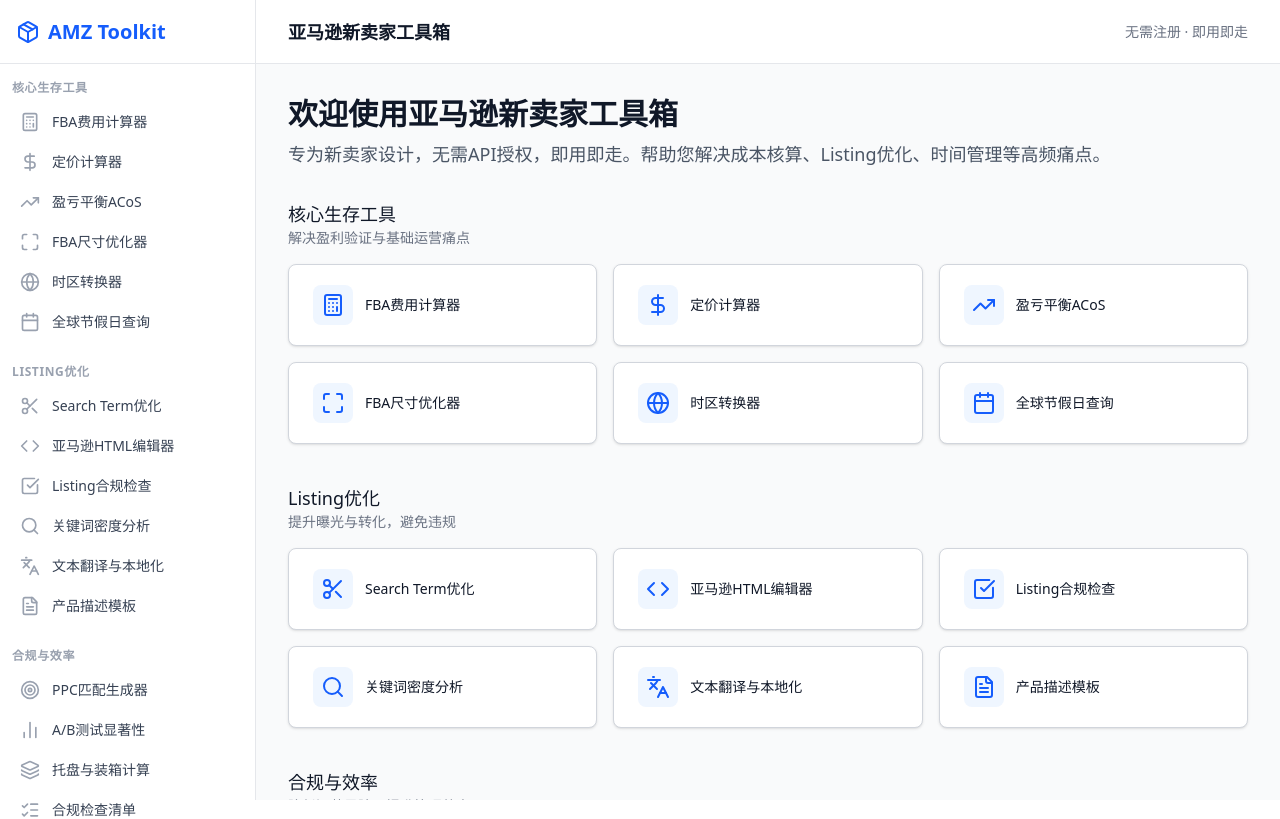
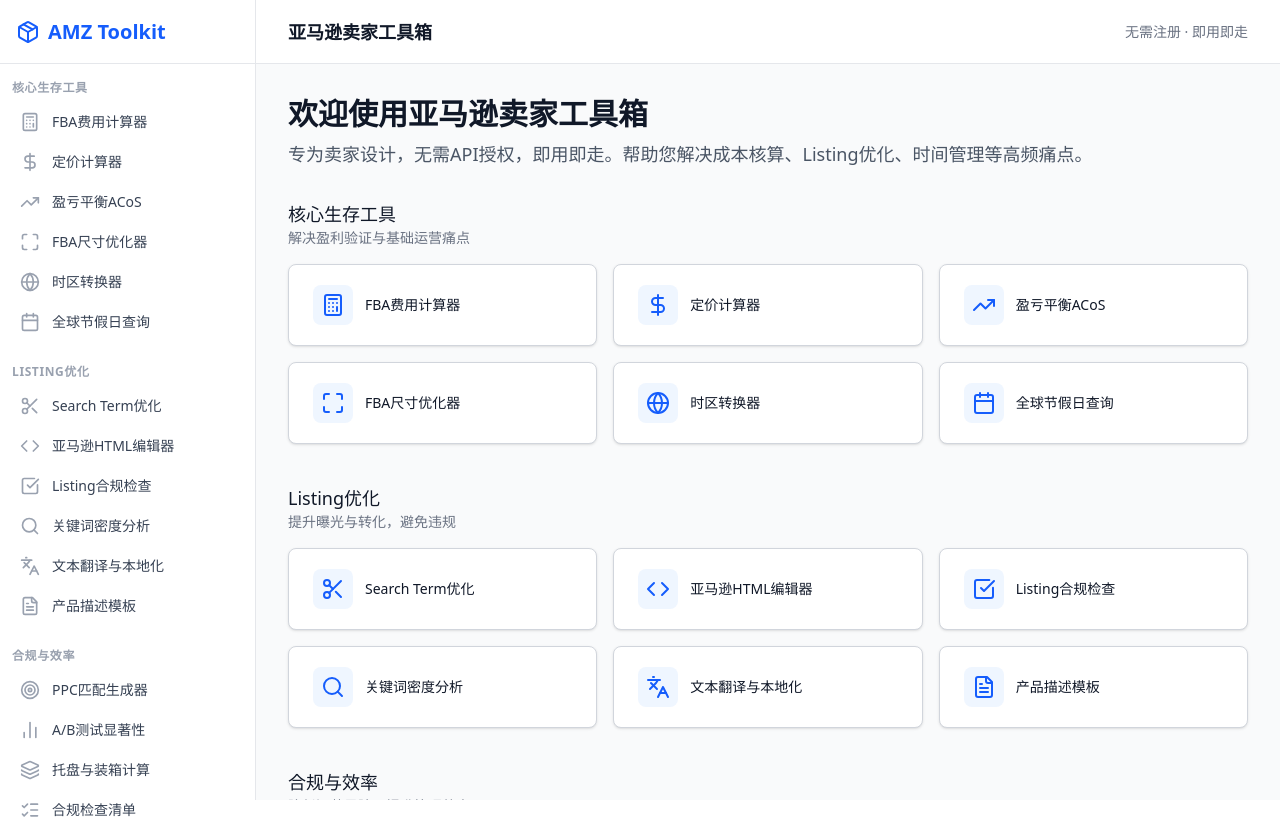
Before and after one commit to roy03105678-boop/amz-online-tools, a React (Vite) app: page / in a window 1280 px wide. Shown: the top 819 px of the page. Built offline with nearby package versions, Linux system fonts and the light colour scheme.

Commit message:
文案修改222

```diff
--- a/src/App.tsx
+++ b/src/App.tsx
@@ -237,7 +237,7 @@
             >
               <Menu className="w-6 h-6" />
             </button>
-            <h1 className="text-lg font-semibold text-gray-900 hidden sm:block">亚马逊新卖家工具箱</h1>
+            <h1 className="text-lg font-semibold text-gray-900 hidden sm:block">亚马逊卖家工具箱</h1>
           </div>
           <div className="flex items-center space-x-4">
             <div className="text-sm text-gray-500">
--- a/src/pages/Home.tsx
+++ b/src/pages/Home.tsx
@@ -20,9 +20,9 @@
   return (
     <div className="space-y-8">
       <div>
-        <h2 className="text-2xl font-bold text-gray-900 sm:text-3xl">欢迎使用亚马逊新卖家工具箱</h2>
+        <h2 className="text-2xl font-bold text-gray-900 sm:text-3xl">欢迎使用亚马逊卖家工具箱</h2>
         <p className="mt-2 text-lg text-gray-600">
-          专为新卖家设计，无需API授权，即用即走。帮助您解决成本核算、Listing优化、时间管理等高频痛点。
+          专为卖家设计，无需API授权，即用即走。帮助您解决成本核算、Listing优化、时间管理等高频痛点。
         </p>
       </div>
 
--- a/src/pages/PricingCalculator.tsx
+++ b/src/pages/PricingCalculator.tsx
@@ -152,7 +152,7 @@
               <div>
                 <label className="block text-sm font-medium text-gray-700 mb-1">目标利润率 (%)</label>
                 <input type="number" min="0" max="99" step="1" value={targetMargin} onChange={(e) => setTargetMargin(Number(e.target.value))} className="w-full rounded-md border-gray-300 focus:border-blue-500 focus:ring-blue-500 sm:text-sm border p-2" />
-                <p className="mt-2 text-xs text-gray-500">建议新卖家目标利润率设定在 25% - 35% 之间。</p>
+                <p className="mt-2 text-xs text-gray-500">建议卖家目标利润率设定在 25% - 35% 之间。</p>
               </div>
             ) : (
               <div>
--- a/src/pages/StartupProgress.tsx
+++ b/src/pages/StartupProgress.tsx
@@ -71,7 +71,7 @@
         <div>
           <h2 className="text-2xl font-bold text-gray-900 flex items-center">
             <Map className="w-6 h-6 mr-2 text-blue-600" />
-            新卖家开店进度表
+            卖家开店进度表
           </h2>
           <p className="mt-1 text-sm text-gray-500">
             引导完成亚马逊开店全流程，明确各步骤所需材料。
```
